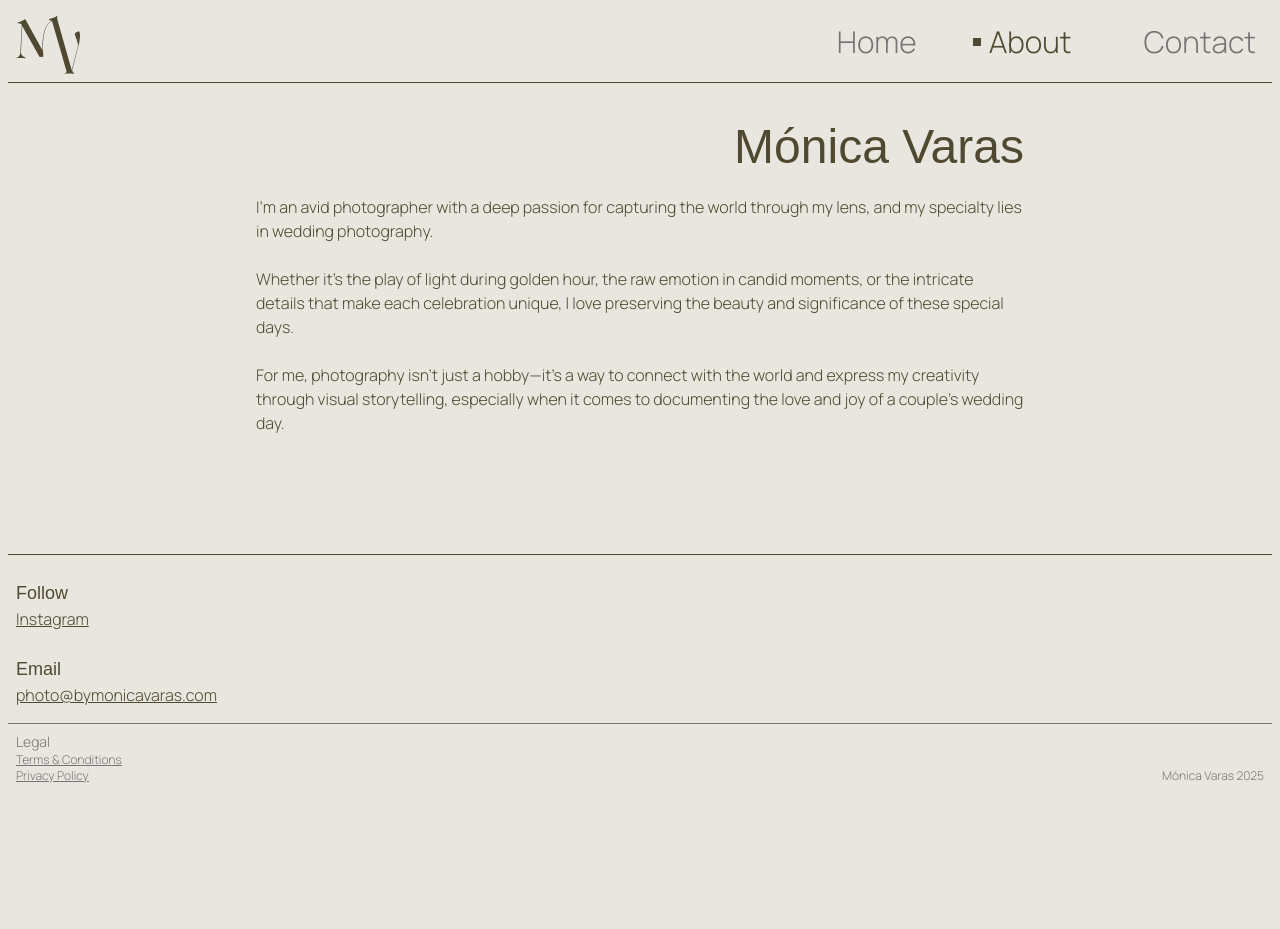
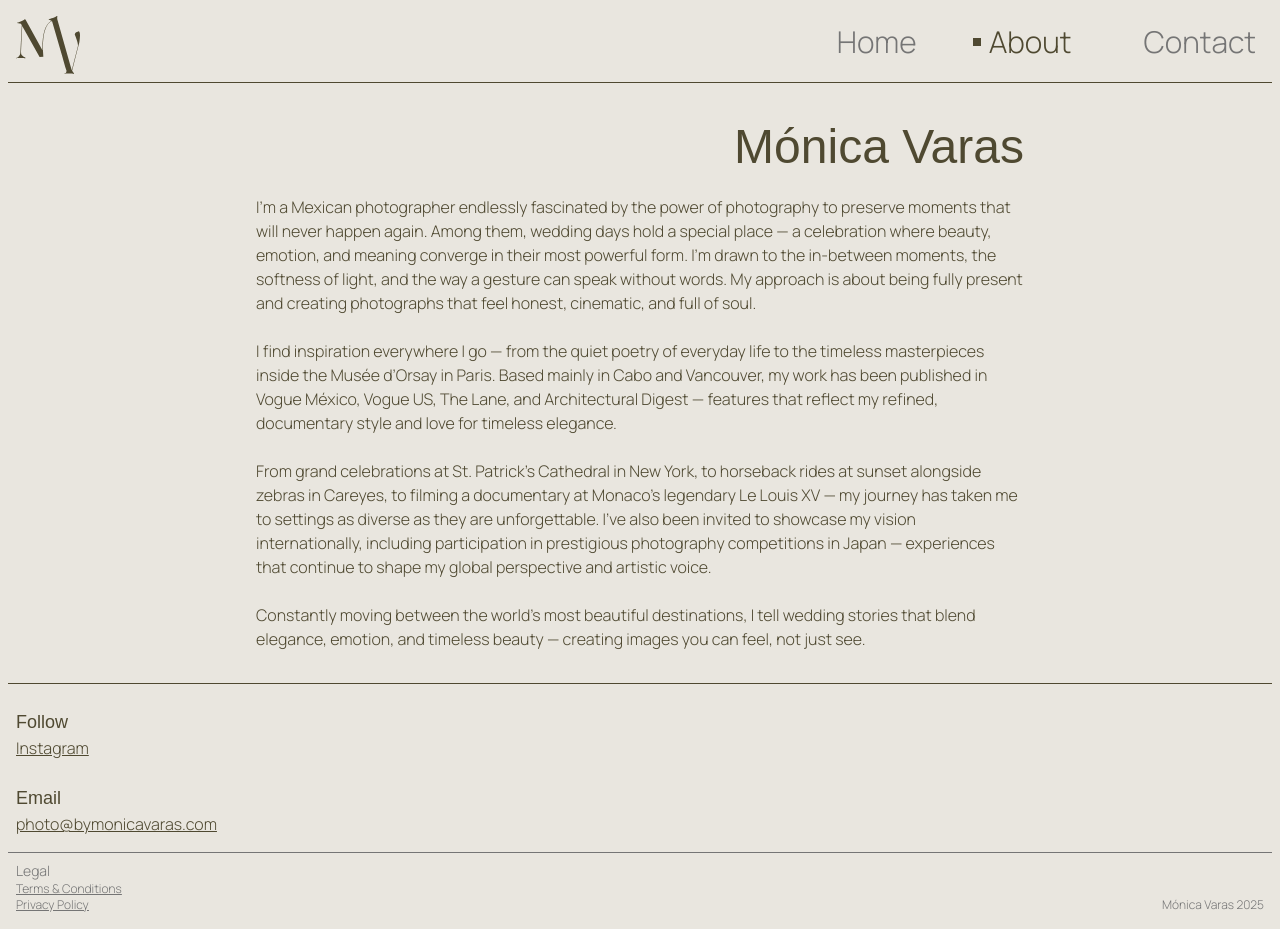
Before and after one commit to eduardocrrso/byMonicaVaras-Website, a Next.js app: page /about in a window 1280 px wide. Before the commit the page ends 800 px from the top, so only its background shows below. Built offline with nearby package versions, Linux system fonts and the light colour scheme; a web font is replaced by a local one.

Commit message:
Changed About page text

```diff
--- a/app/about/page.tsx
+++ b/app/about/page.tsx
@@ -12,27 +12,25 @@ export const metadata: Metadata = {
 }
 
 export default function Page() {
-    const text1 = `I'm an avid photographer with a deep passion for capturing the world through my lens, and my specialty lies in wedding photography.`
-
-    const text2 = `Whether it's the play of light during golden hour, the raw emotion in candid moments, or the intricate details that make each celebration unique, I love preserving the beauty and significance of these special days.`
-
-    const text3 = `For me, photography isn't just a hobby—it's a way to connect with the world and express my creativity through visual storytelling, especially when it comes to documenting the love and joy of a couple's wedding day.`
-
     return (
         <div className="max-w-3xl mx-auto">
             <br />
             <h2 className={`${brygada.className} text-5xl text-right`}>Mónica Varas</h2>
             <br />
             <p>
-                {text1}
+                I’m a Mexican photographer endlessly fascinated by the power of photography to preserve moments that will never happen again. Among them, wedding days hold a special place — a celebration where beauty, emotion, and meaning converge in their most powerful form. I’m drawn to the in-between moments, the softness of light, and the way a gesture can speak without words. My approach is about being fully present and creating photographs that feel honest, cinematic, and full of soul.
             </p>
             <br />
             <p>
-                {text2}
+                I find inspiration everywhere I go — from the quiet poetry of everyday life to the timeless masterpieces inside the Musée d’Orsay in Paris. Based mainly in Cabo and Vancouver, my work has been published in Vogue México, Vogue US, The Lane, and Architectural Digest — features that reflect my refined, documentary style and love for timeless elegance.
             </p>
             <br />
             <p>
-                {text3}
+                From grand celebrations at St. Patrick’s Cathedral in New York, to horseback rides at sunset alongside zebras in Careyes, to filming a documentary at Monaco’s legendary Le Louis XV — my journey has taken me to settings as diverse as they are unforgettable. I’ve also been invited to showcase my vision internationally, including participation in prestigious photography competitions in Japan — experiences that continue to shape my global perspective and artistic voice.
+            </p>
+            <br />
+            <p>
+                Constantly moving between the world’s most beautiful destinations, I tell wedding stories that blend elegance, emotion, and timeless beauty — creating images you can feel, not just see.
             </p>
             <br />
         </div>
```
